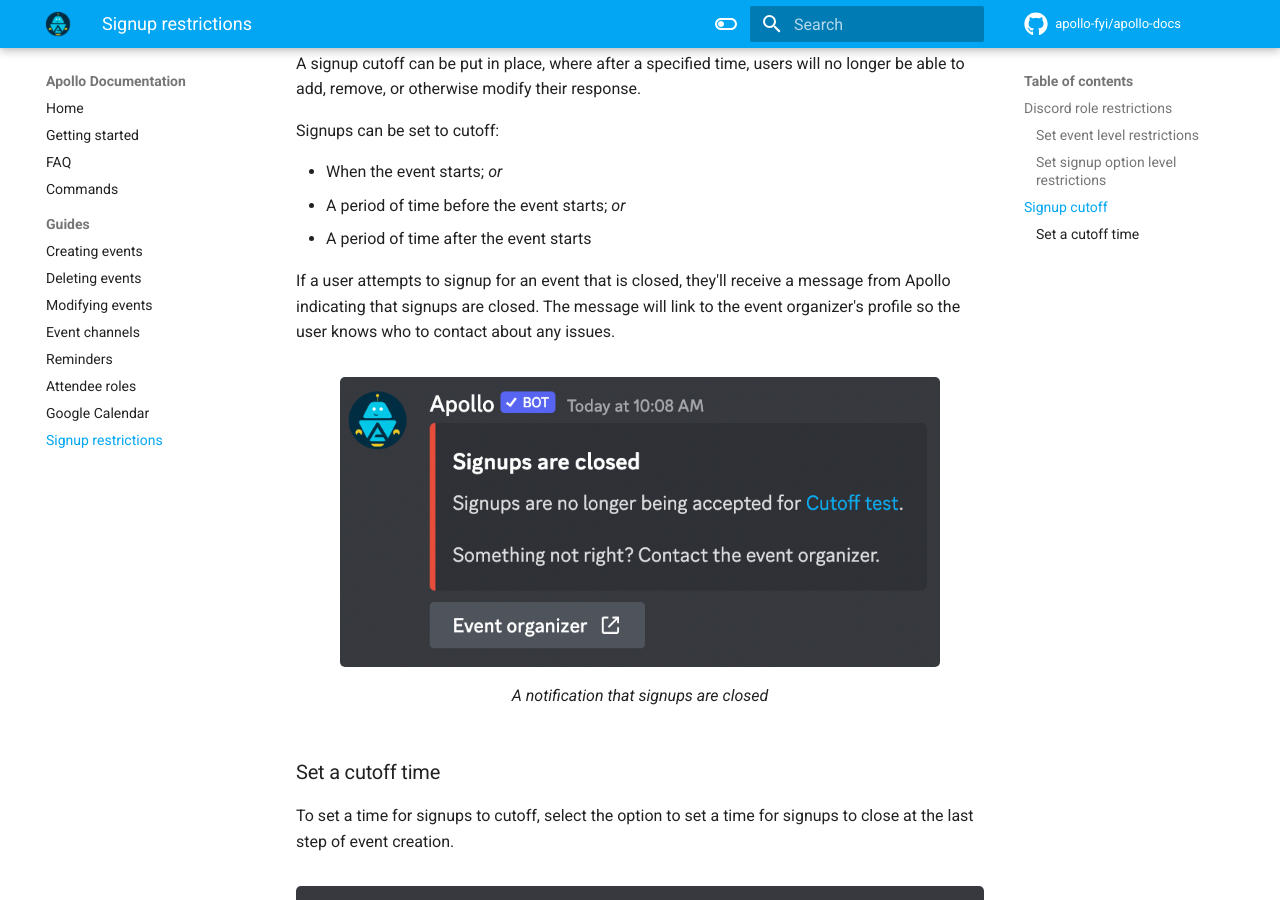
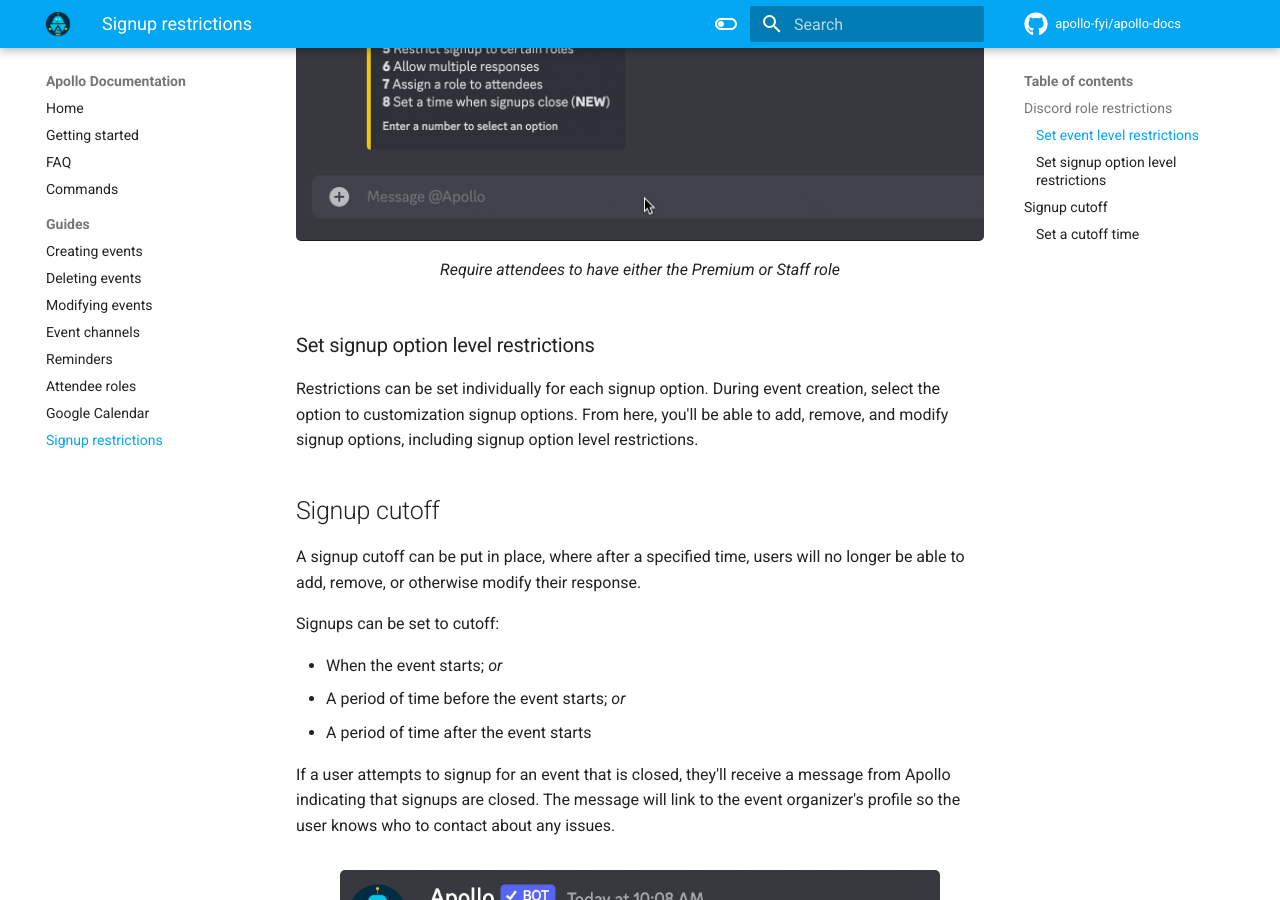
Before and after one commit to apollo-fyi/apollo-docs, an MkDocs documentation site: the page built from docs/signup_restrictions.md, in a window 1280 px wide and 900 px high, scrolled down 1181 px. Built offline with MkDocs 1.6.1 and Material for MkDocs 9.7.7, drawn with Linux system fonts in a browser that asks for light colours; comment, search, counter and statistics services are not loaded.

Commit message:
Add event level demo

```diff
--- a/docs/signup_restrictions.md
+++ b/docs/signup_restrictions.md
@@ -36,6 +36,11 @@ At the last step of event creation, select the option to restrict signups to
 certain roles. Follow the prompts, and enter the names of the Discord roles
 required to signup for the event.
 
+<figure markdown>
+  ![Set event level restrictions](assets/restrictions/event_level.gif){ width="800" style="border-radius:5px" }
+  <figcaption>Require attendees to have either the Premium or Staff role</figcaption>
+</figure>
+
 ### Set signup option level restrictions
 
 Restrictions can be set individually for each signup option. During event
```
Also changed, not shown: docs/assets/restrictions/event_level.gif (added).
